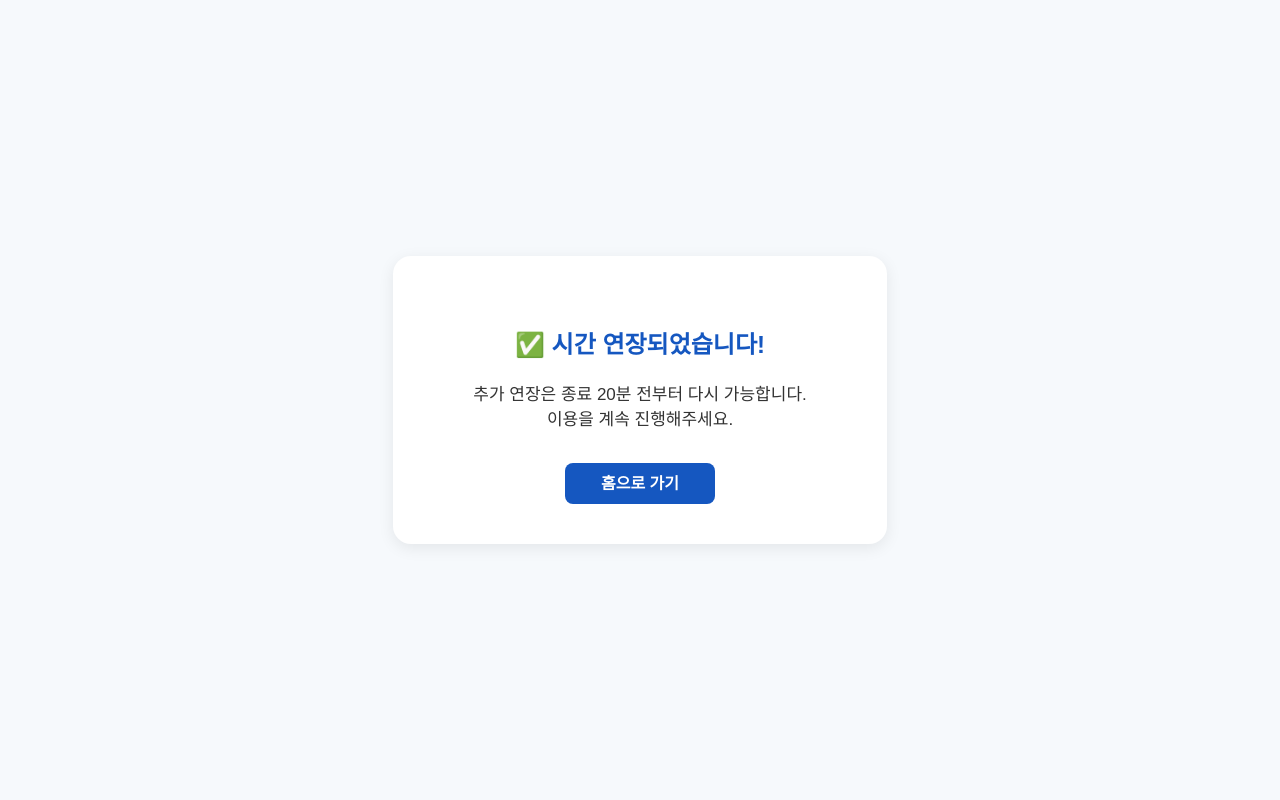
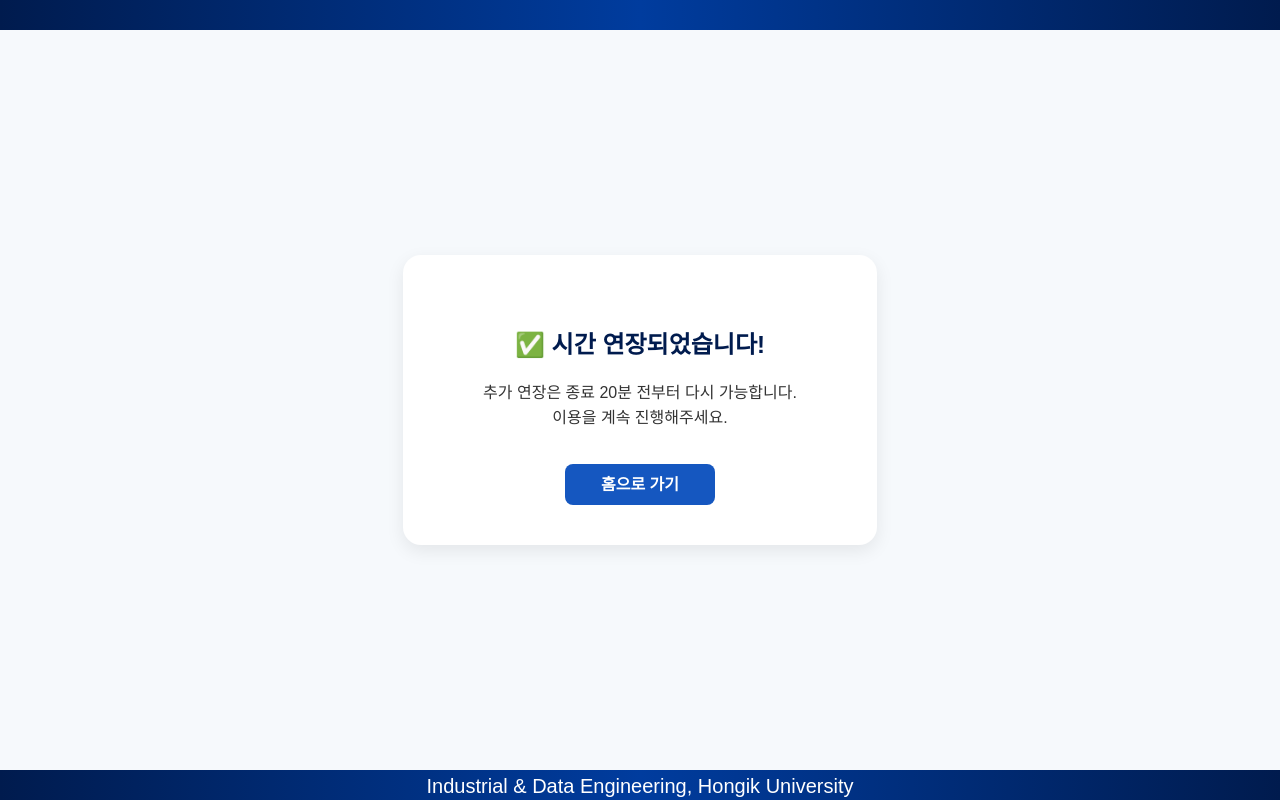
Before and after one commit to tmzkdl7412-web/studyroom-reservation, a Flask app: template templates/extend_success.html in a window 1280 px wide. Run offline with Flask 3, Linux system fonts and the light colour scheme; the template is opened without the code that fills it, so the values that code supplies are empty.

Commit message:
Update extend_success.html

```diff
--- a/templates/extend_success.html
+++ b/templates/extend_success.html
@@ -12,24 +12,36 @@
       align-items: center;
       height: 100vh;
       margin: 0;
+      position: relative;
     }
+
     .card {
       background: #fff;
       padding: 50px 80px;
       border-radius: 18px;
-      box-shadow: 0 4px 16px rgba(0,0,0,0.08);
+      box-shadow: 0 6px 18px rgba(0,0,0,0.08);
       text-align: center;
+      transition: 0.25s ease;
     }
+
+    .card:hover {
+      transform: translateY(-3px);
+      box-shadow: 0 10px 26px rgba(0,0,0,0.12);
+    }
+
     h2 {
-      color: #1557c0;
+      color: #001B4E;
       margin-bottom: 20px;
       font-size: 24px;
     }
+
     p {
-      font-size: 17px;
+      font-size: 16px;
       color: #333;
       margin-bottom: 40px;
+      line-height: 1.6;
     }
+
     a.btn {
       background-color: #1557c0;
       color: #fff;
@@ -39,8 +51,37 @@
       font-weight: 600;
       transition: 0.2s;
     }
+
     a.btn:hover {
       background-color: #003b95;
+      transform: translateY(-2px);
+    }
+
+    /* ✅ 상하단 네이비 라인 */
+    body::before,
+    body::after {
+      content: "";
+      height: 30px;
+      width: 100%;
+      background: linear-gradient(to right, #001B4E, #003C9E, #001B4E);
+      position: fixed;
+      left: 0;
+      z-index: 9999;
+    }
+    body::before { top: 0; }
+    body::after { bottom: 0; }
+
+    /* ✅ 학과명 푸터 */
+    .eng-footer {
+      position: fixed;
+      bottom: 2px;
+      left: 0;
+      width: 100%;
+      text-align: center;
+      font-size: 20px;
+      color: white;
+      z-index: 10000;
+      pointer-events: none;
     }
   </style>
 </head>
@@ -50,5 +91,9 @@
     <p>추가 연장은 종료 20분 전부터 다시 가능합니다.<br>이용을 계속 진행해주세요.</p>
     <a href="{{ url_for('index') }}" class="btn">홈으로 가기</a>
   </div>
+
+  <div class="eng-footer">
+    Industrial &amp; Data Engineering, Hongik University
+  </div>
 </body>
 </html>
```
